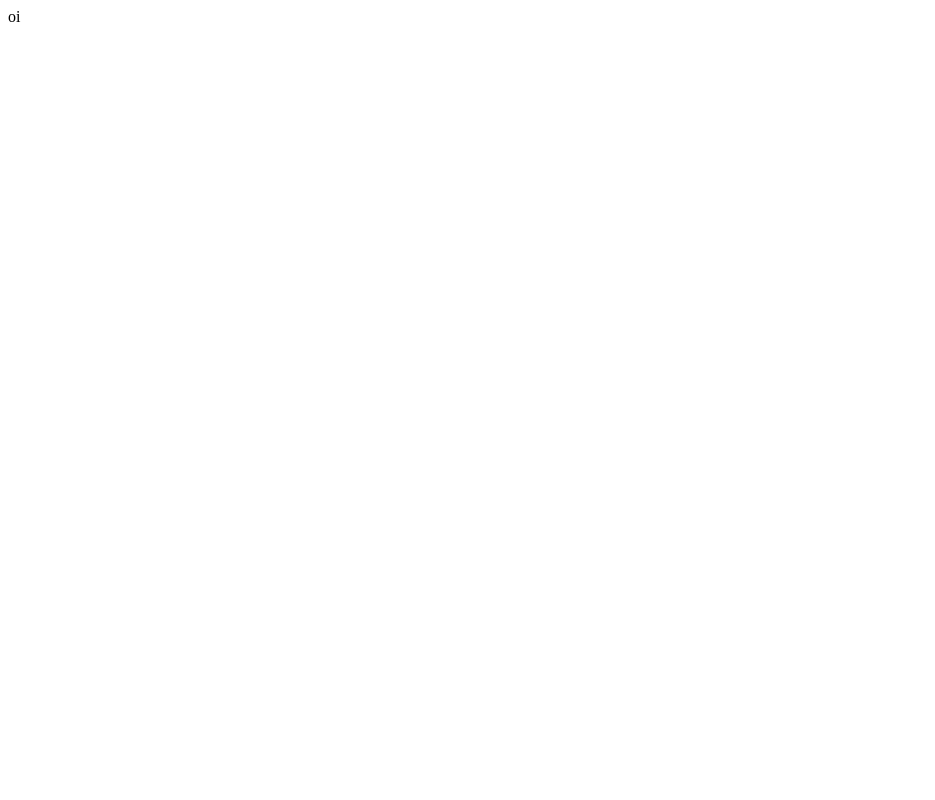
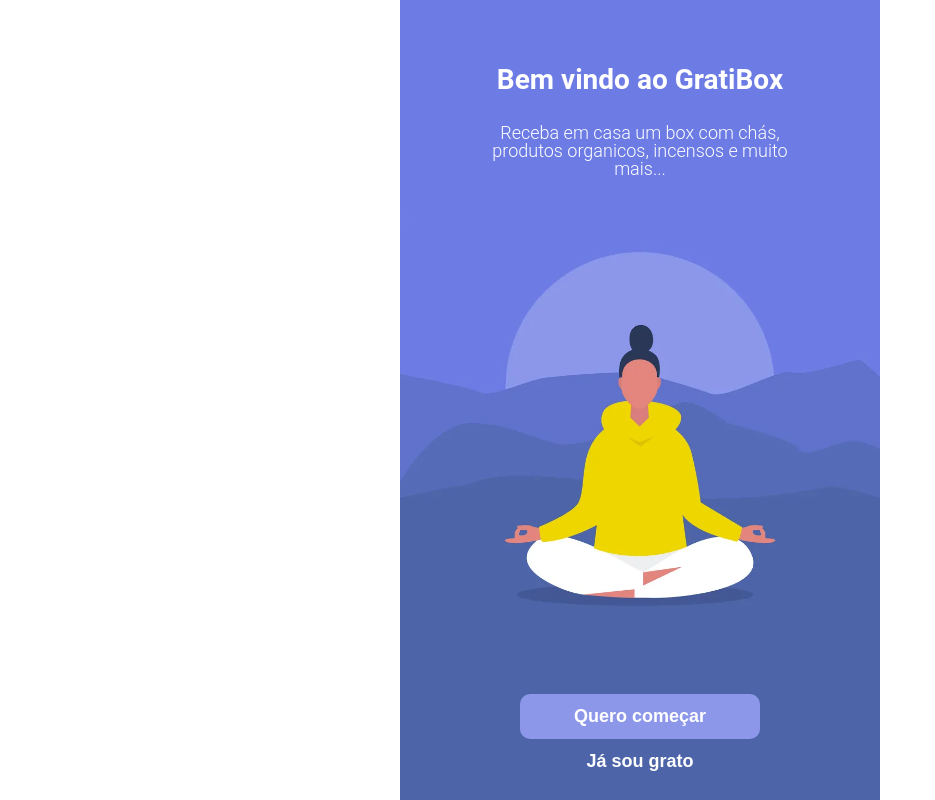
Before and after one commit to victordurco/gratibox, a React (Create React App) app: page / in a window 1280 px wide. Shown: the whole page, without its empty margins (0-935 px from the left). Built offline with nearby package versions, Linux system fonts and the light colour scheme.

Commit message:
landing page layout done

```diff
--- a/src/App.jsx
+++ b/src/App.jsx
@@ -1,7 +1,12 @@
 import React from 'react';
+import Home from './pages/Home';
+import GlobalStyle from './styles/GlobalStyle';
 
-const App = function () {
-  return <div>oi</div>;
-};
+const App = () => (
+  <>
+    <GlobalStyle />
+    <Home />
+  </>
+);
 
 export default App;
--- a/src/pages/Home/index.jsx
+++ b/src/pages/Home/index.jsx
@@ -0,0 +1,123 @@
+import React from 'react';
+import styled from 'styled-components';
+import Image from '../../assets/image05.webp';
+
+const Home = () => (
+  <PageContainer>
+    <Background>
+      <BackgroundTop>
+        <Title>Bem vindo ao GratiBox</Title>
+        <SubTitle>
+          Receba em casa um box com chás, produtos organicos, incensos e muito mais...
+        </SubTitle>
+      </BackgroundTop>
+      <ImageBackground src={Image} alt="image background" />
+      <BackgroundBottom>
+        <SignInButton>Quero começar</SignInButton>
+        <SignUpButton>Já sou grato</SignUpButton>
+      </BackgroundBottom>
+    </Background>
+  </PageContainer>
+);
+
+export default Home;
+
+const PageContainer = styled.div`
+  height:fit-content;
+  display: flex;
+  justify-content: center;
+  align-items: center;
+`;
+
+const Background = styled.div`
+  height:100vh;
+  width:100%;
+  max-width: 480px;
+  display: flex;
+  flex-direction: column;
+  align-items: center;
+  justify-content: center;
+`;
+
+const BackgroundTop = styled.div`
+  width: 100%;
+  height: 100%;
+  background-color:#6D7CE4;
+  z-index: 1;
+  display: flex;
+  flex-direction: column;
+  align-items: center;
+  justify-content: center;
+`;
+
+const Title = styled.span`
+  font-size: 28px;
+  font-weight: 700;
+  color: white;
+  text-align: center;
+  position: relative;
+  top: 20px;
+  left: 0;
+`;
+
+const SubTitle = styled.span`
+  width: fit-content;
+  max-width: 350px;
+  height:92px;
+  color: white;
+  font-size:18px;
+  font-weight: 300;
+  text-align: center;
+  flex-wrap: wrap;
+  display: flex;
+  word-break: break-word;
+  position: relative;
+  top: 50px;
+  left: 0;
+`;
+
+const BackgroundBottom = styled.div`
+  width: 100%;
+  height: 50%;
+  background-color: #4D65A8;
+  border: none;
+  z-index: 1;
+  display: flex;
+  align-items: center;
+  flex-direction: column;
+  border-top: 1px #4D65A8 solid;
+`;
+
+const ImageBackground = styled.img`
+  width: 100%;
+  border: none;
+`;
+
+const SignInButton = styled.button`
+  width: 50%;
+  max-width: 400px;
+  height: 45px;
+  border-radius: 10px;
+  background-color: #8C97EA;
+  color: white;
+  font-size:18px;
+  font-weight: 700;
+  display: flex;
+  justify-content: center;
+  align-items: center;
+  cursor: pointer;
+`;
+
+const SignUpButton = styled.button`
+   width: 50%;
+  max-width: 400px;
+  height: 45px;
+  display: flex;
+  justify-content: center;
+  align-items: center;
+  background-color:inherit;
+  color: white;
+  font-size:18px;
+  font-weight: 700;
+  cursor:pointer;
+`;
--- /dev/null
+++ b/src/styles/GlobalStyle.js
@@ -0,0 +1,68 @@
+import { createGlobalStyle } from 'styled-components';
+
+const GlobalStyle = createGlobalStyle`
+    /* http://meyerweb.com/eric/tools/css/reset/
+    v2.0 | 20110126
+    License: none (public domain)
+    */
+
+    html, body, div, span, applet, object, iframe,
+    h1, h2, h3, h4, h5, h6, p, blockquote, pre,
+    a, abbr, acronym, address, big, cite, code,
+    del, dfn, em, img, ins, kbd, q, s, samp,
+    small, strike, strong, sub, sup, tt, var, textarea,
+    b, u, i, center,
+    dl, dt, dd, ol, ul, li,
+    fieldset, form, label, legend,
+    table, caption, tbody, tfoot, thead, tr, th, td,
+    article, aside, canvas, details, embed,
+    figure, figcaption, footer, header, hgroup,
+    menu, nav, output, ruby, section, summary,
+    time, mark, audio, video {
+    margin: 0;
+    padding: 0;
+    border: 0;
+    font-size: 100%;
+    font: inherit;
+    vertical-align: baseline;
+    }
+    /* HTML5 display-role reset for older browsers */
+    article, aside, details, figcaption, figure,
+    footer, header, hgroup, menu, nav, section {
+    display: block;
+    }
+
+    body {
+    line-height: 1;
+    font-family: Roboto, sans-serif;
+    color: #000000;
+    }
+    ol, ul {
+    list-style: none;
+    }
+    blockquote, q {
+    quotes: none;
+    }
+    blockquote:before, blockquote:after,
+    q:before, q:after {
+    content: '';
+    content: none;
+    }
+    table {
+    border-collapse: collapse;
+    border-spacing: 0;
+    }
+    *{
+        box-sizing: border-box;
+    }
+    button{
+        border: none;
+    }
+    strong { font-weight: bold}
+    a, :link{
+        text-decoration: none;
+        color: inherit;
+        cursor: pointer;
+    }
+`;
+export default GlobalStyle;
```
Also changed, not shown: .eslintrc.json, src/assets/image05.webp (added).
